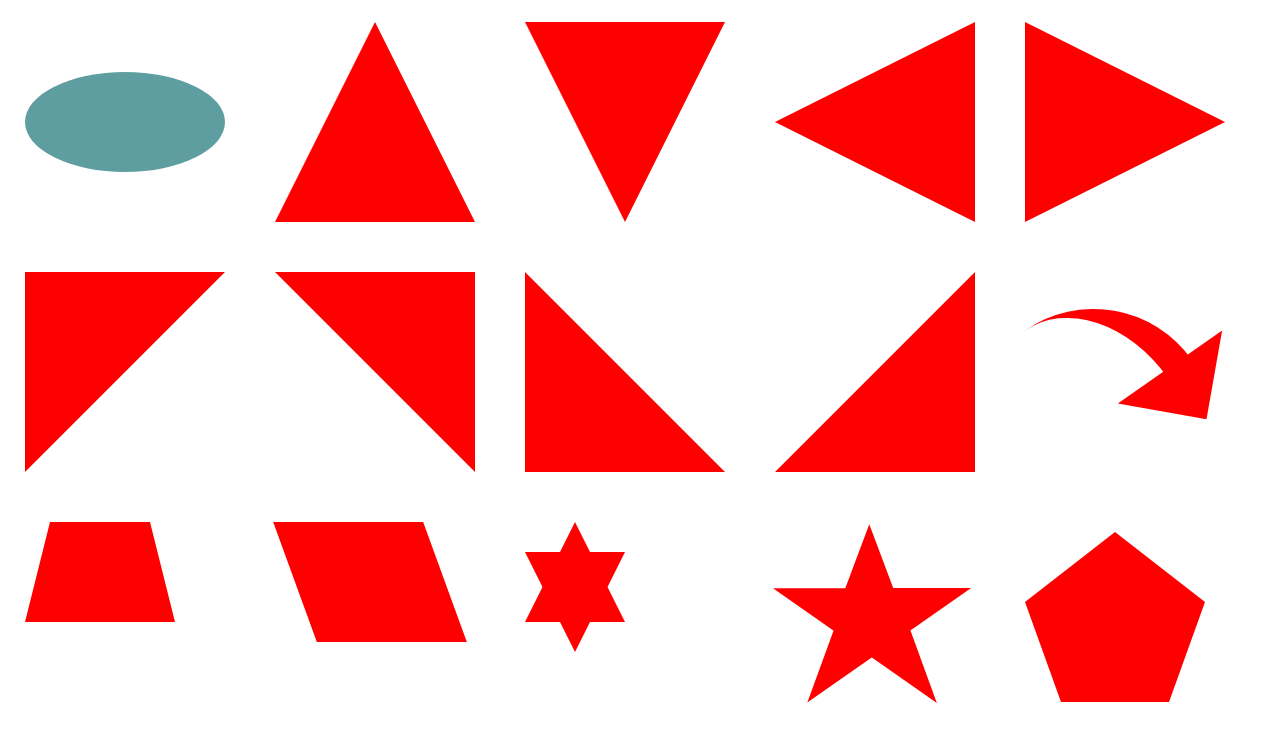
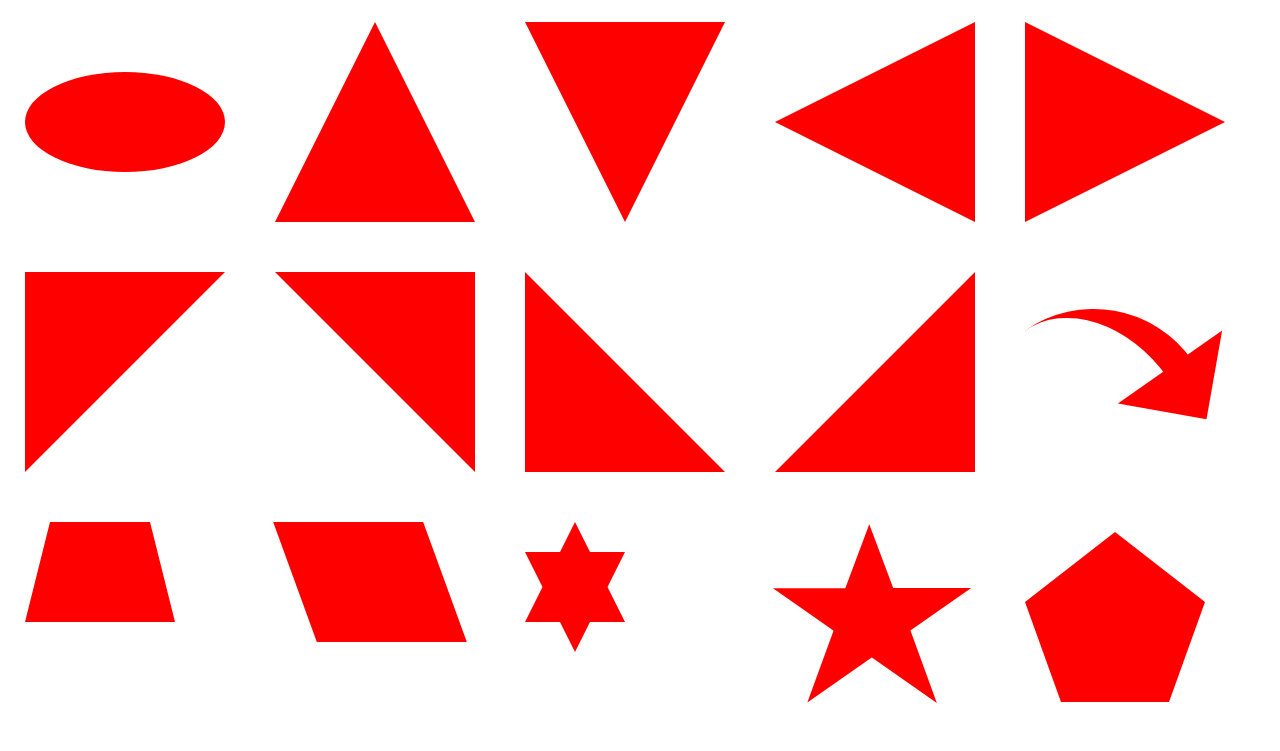
Before and after one commit to crank220/draw_shape, a plain HTML site: page index.html in a window 1280 px wide. Shown: the part 49-800 px from the top of the page. Drawn offline with Linux system fonts and the light colour scheme.

Commit message:
edit color

```diff
--- a/index.css
+++ b/index.css
@@ -1,7 +1,7 @@
 *{margin:0;padding:0}
 ul{margin:0 auto}
 ul li{min-width:200px;height:200px;float:left;list-style:none;position:relative;margin:25px}
-ul li:nth-child(1) div{width:200px;height:100px;background:#5f9ea0;border-radius:100px/50px;margin-top:50px}
+ul li:nth-child(1) div{width:200px;height:100px;background:red;border-radius:100px/50px;margin-top:50px}
 ul li:nth-child(2) div{width:0;height:0;border-left:100px solid transparent;border-right:100px solid transparent;border-bottom:200px solid red}
 ul li:nth-child(3) div{width:0;height:0;border-left:100px solid transparent;border-right:100px solid transparent;border-top:200px solid red}
 ul li:nth-child(4) div{width:0;height:0;border-top:100px solid transparent;border-right:200px solid red;border-bottom:100px solid transparent}
```
